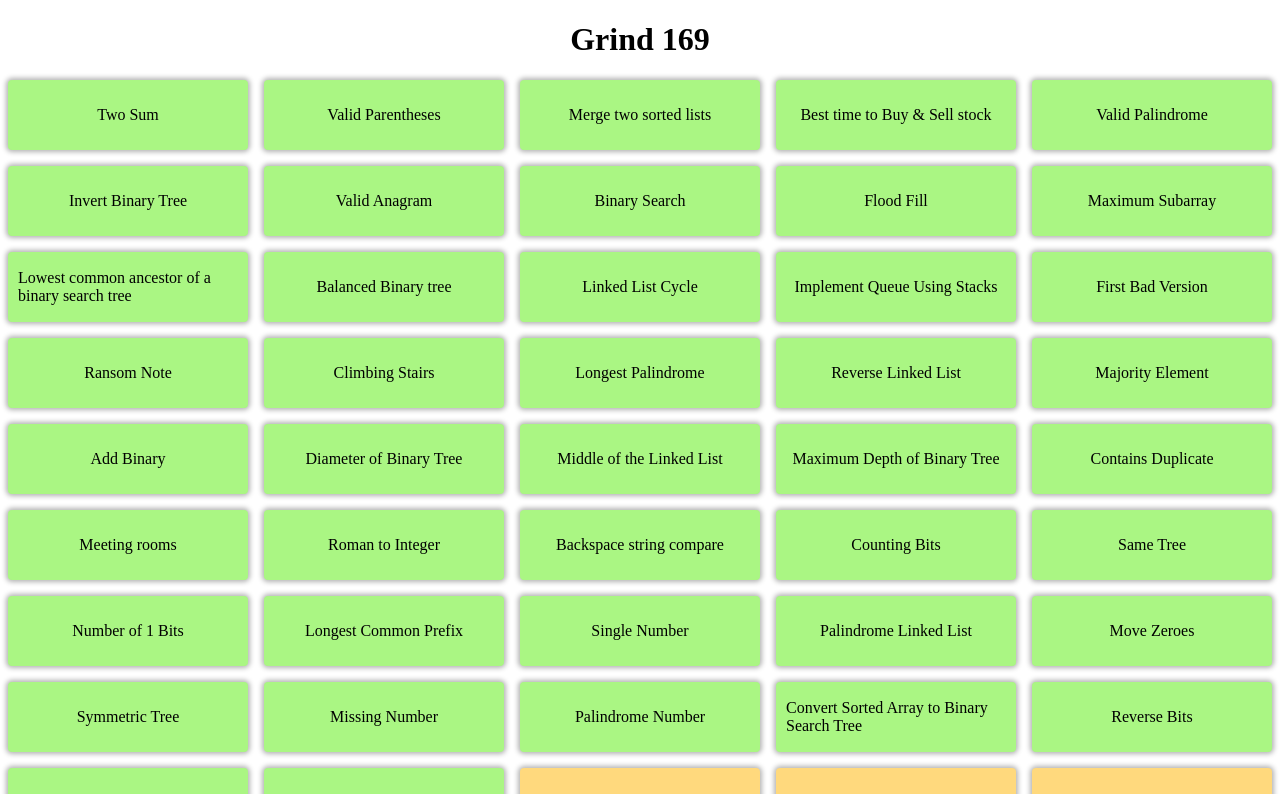
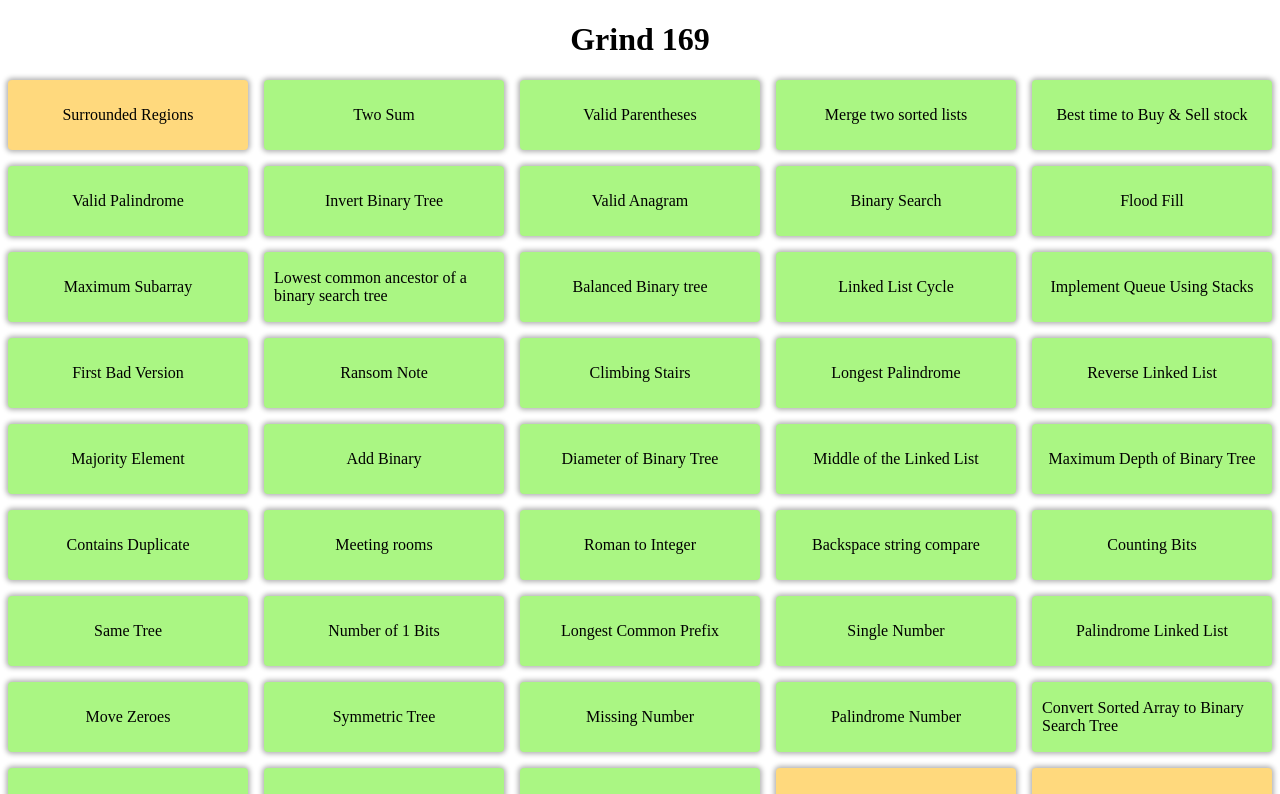
Before and after one commit to vivekchand/grind169, a React (Create React App) app: page / in a window 1280 px wide. Shown: the top 794 px of the page. Built offline with nearby package versions, Linux system fonts and the light colour scheme.

Commit message:
Update config.js

```diff
--- a/src/config.js
+++ b/src/config.js
@@ -1,4 +1,14 @@
 export const data = [
+  {
+    "Id": 126,
+    "Solution": "https://github.com/vivekchand/grind169-solutions/blob/main/130.%20Surrounded%20Regions/SurroundedRegions.java",
+    "Url": "https://leetcode.com/problems/surrounded-regions/",
+    "Week": 11,
+    "Category": "Graph",
+    "Problem": "Surrounded Regions",
+    "Summary": "This solution uses DFS to mark 'O's that are not surrounded by 'X's. It starts from the border 'O's and marks all connected 'O's as 'E'. Then it traverses the entire board, changing remaining 'O's to 'X's and 'E's back to 'O's.",
+    "Type": "Medium"
+  },
   {
     "Id": 1,
     "Solution": "https://github.com/vivekchand/grind169-solutions/blob/main/1.%20Two%20Sum/TwoSum.java",
```
